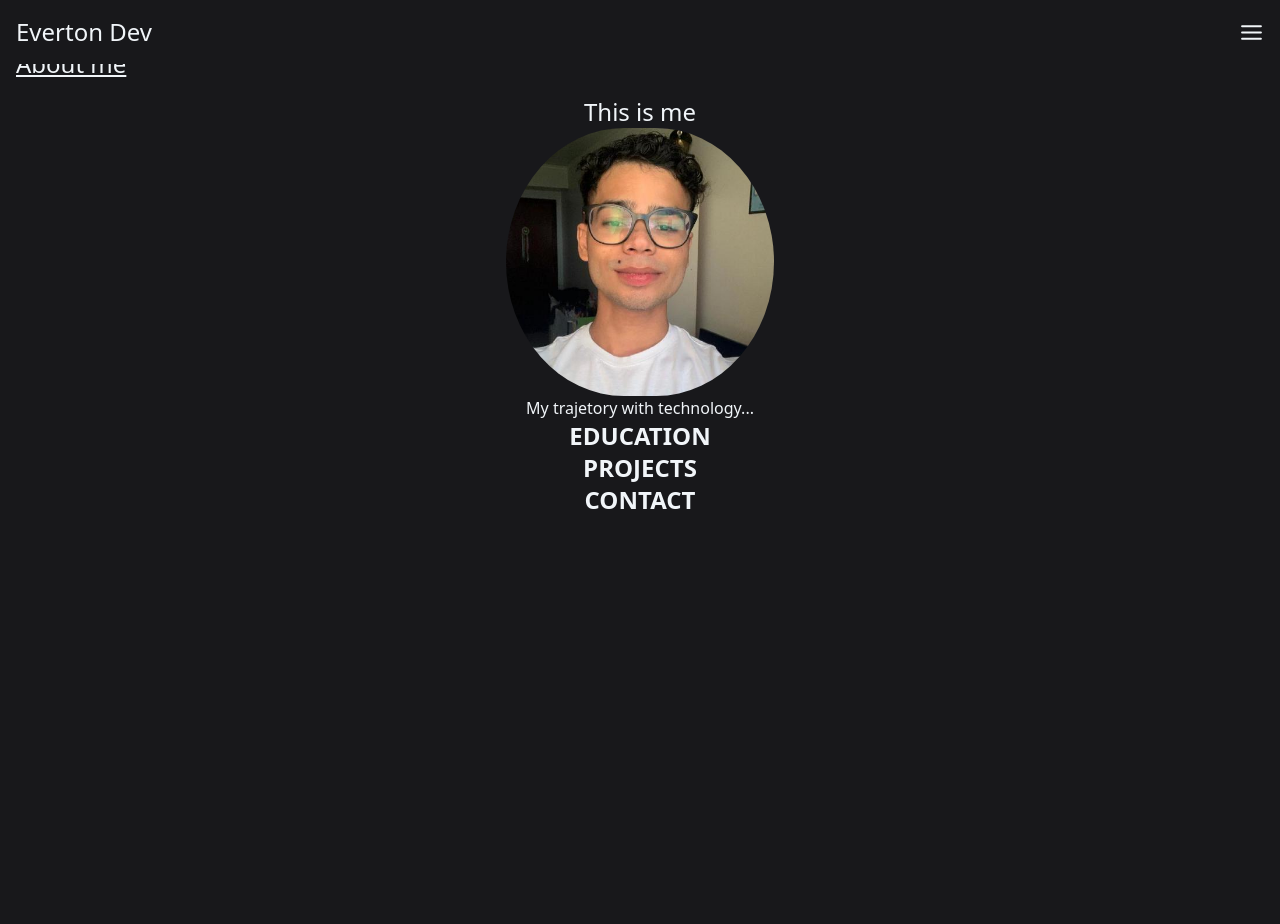
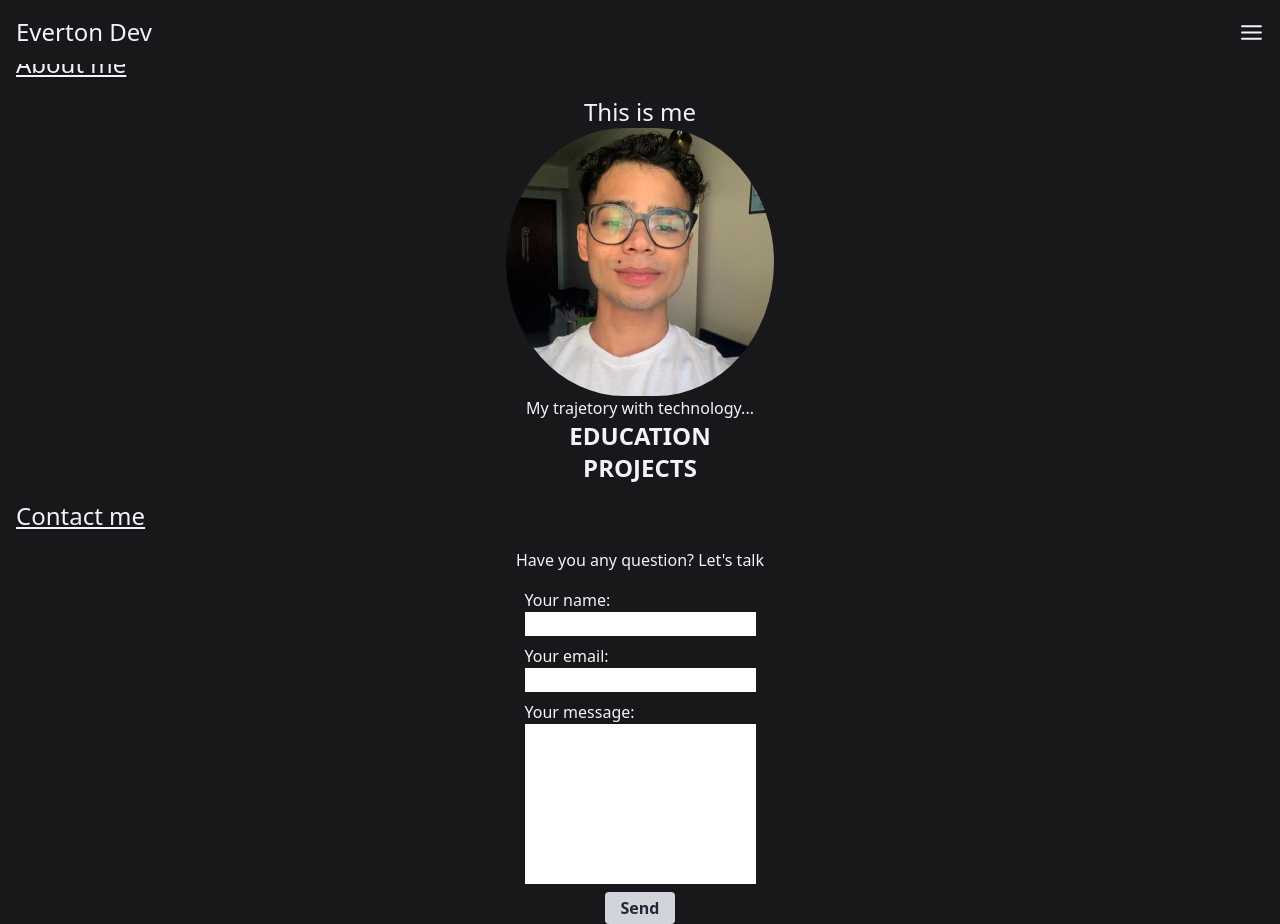
Before and after one commit to evertondsvieira/everton-dev, a React (Vite) app in the folder portifolio/: page /contact in a window 1280 px wide. Before the commit the page ends 800 px from the top, so only its background shows below. Built offline with nearby package versions, Linux system fonts and the light colour scheme.

Commit message:
fix: fixed contact

```diff
--- a/portifolio/src/pages/Contact/index.tsx
+++ b/portifolio/src/pages/Contact/index.tsx
@@ -1,7 +1,23 @@
 const Contact = () => {
     return(
-        <div>
-            <h1 className="text-center text-2xl font-extrabold uppercase text-slate-100">Contact</h1>
+        <div className="text-slate-100">
+            <h1 className="text-left text-2xl mx-4 my-4 underline">Contact me</h1>
+            <h2 className="text-center mx-4 my-4">Have you any question? Let's talk</h2>
+            <div className="flex gap-2 items-center justify-center flex-col">
+                <div>
+                    <p>Your name:</p>
+                    <input type="text"  className="outline-none text-black" autoComplete="off"/>
+                </div>
+                <div>
+                    <p>Your email:</p>
+                    <input type="text" className="outline-none text-black" autoComplete="off"/>
+                </div>
+                <div>
+                    <p>Your message:</p>
+                    <input type="text" className="flex items-start h-40 outline-none text-black" autoComplete="off"/>
+                </div>
+                <button className="bg-gray-300 hover:bg-gray-400 text-gray-800 font-bold py-1 px-4 rounded inline-flex items-center">Send</button>
+            </div>
         </div>
     )
 }
```
